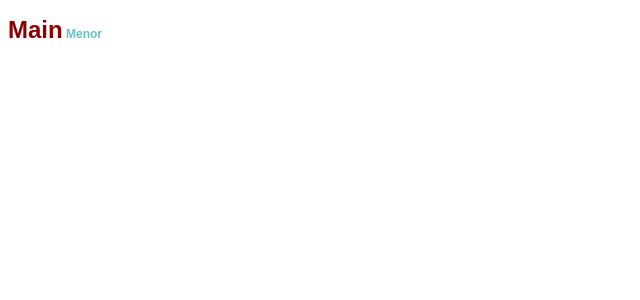
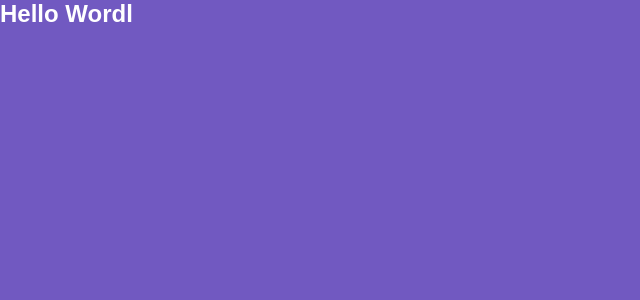
Before and after one commit to CesarJs/cesarjs.com.br, a React (Create React App) app in the folder site/: page / in a window 1280 px wide. Shown: the top 300 px of the page, without its empty margins (0-640 px from the left). Built offline with nearby package versions, Linux system fonts and the light colour scheme.

Commit message:
feat: configuações para o styled-compomenent global

```diff
--- a/site/src/App.js
+++ b/site/src/App.js
@@ -1,9 +1,15 @@
 import React from "react";
 
-import Routes from './routes';
+import Routes from "./routes";
+import GlobalStyle from "./styles/global";
 
 function App() {
-    return <Routes />
+    return (
+        <>
+            <Routes />
+            <GlobalStyle />
+        </>
+    );
 }
 
 export default App;
--- a/site/src/pages/Main/index.js
+++ b/site/src/pages/Main/index.js
@@ -3,10 +3,5 @@ import React from "react";
 import { Title } from "./styles";
 
 export default function Main() {
-    return (
-        <Title error>
-            Main
-            <small> Menor</small>
-        </Title>
-    );
+    return <Title>Hello Wordl</Title>;
 }
--- a/site/src/pages/Main/styles.js
+++ b/site/src/pages/Main/styles.js
@@ -1,12 +1,11 @@
-import styled  from "styled-components";
+import styled from "styled-components";
 
 export const Title = styled.h1`
     font-size: 24px;
-    color: ${props => (props.error ? "darkred" : "#ccc000")};
+    color: ${props => (props.error ? "darkred" : "#fff")};
     font-family: Arial, Helvetica, sans-serif;
 
     small {
-        font-size: 0.5em;
-        color: #0989;
+        color: #fff;
     }
 `;
--- /dev/null
+++ b/site/src/styles/global.js
@@ -0,0 +1,27 @@
+import { createGlobalStyle } from "styled-components";
+
+export default createGlobalStyle`
+    * {
+        margin: 0;
+        padding: 0;
+        outline: 0;
+        box-sizing: border-box;
+    }
+
+    html, body, #root {
+        min-height: 100%;
+    }
+
+    body {
+        background: #7159c1;
+        -webkit-font-smoothing: antialiased !important;
+    }
+    border-style, input, button  {
+        color: #222;
+        font-size: 14px;
+        font-family: Arial, Helvetica, sans-serif;
+    }
+    button {
+        cursor: pointer;
+    }
+`;
```
